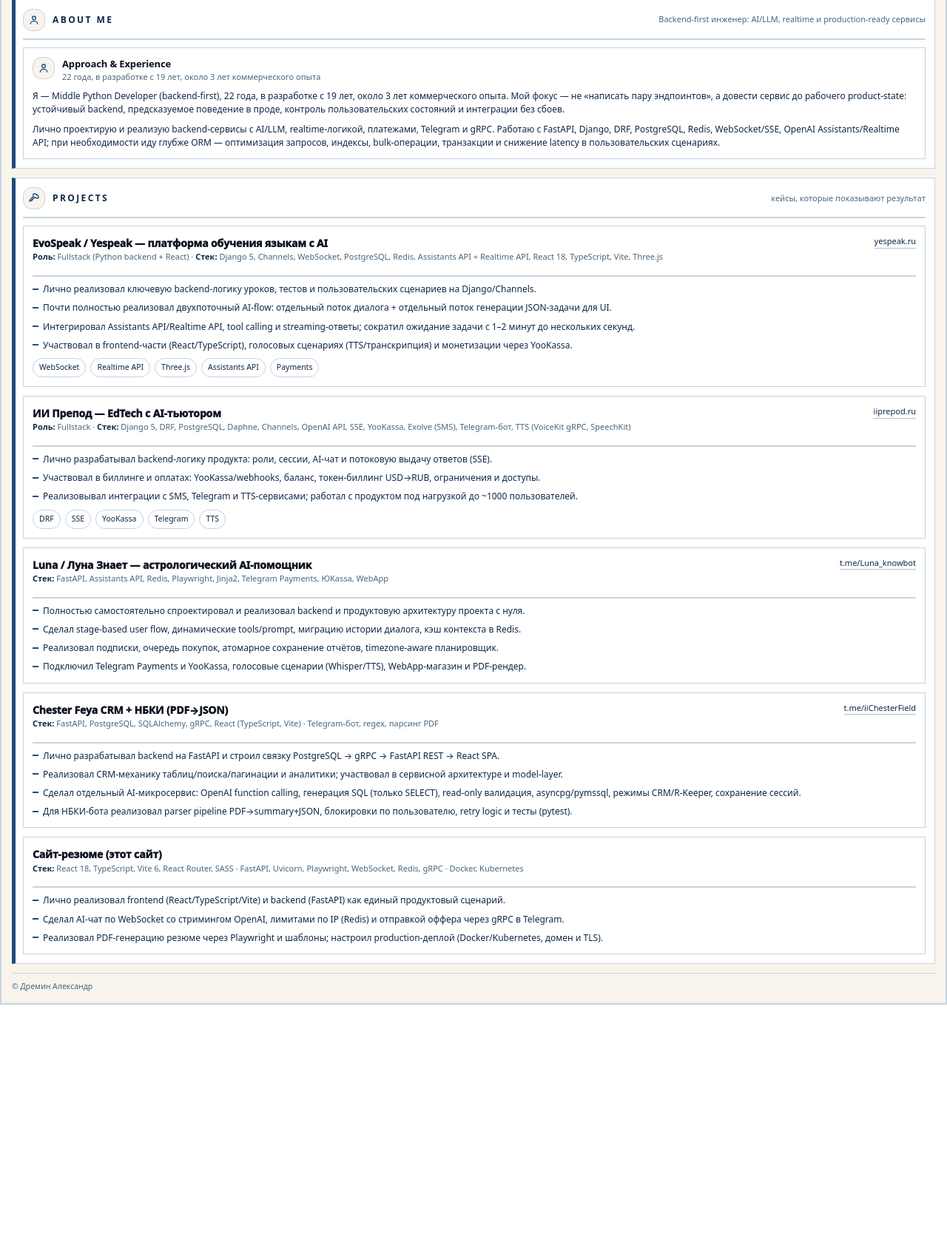
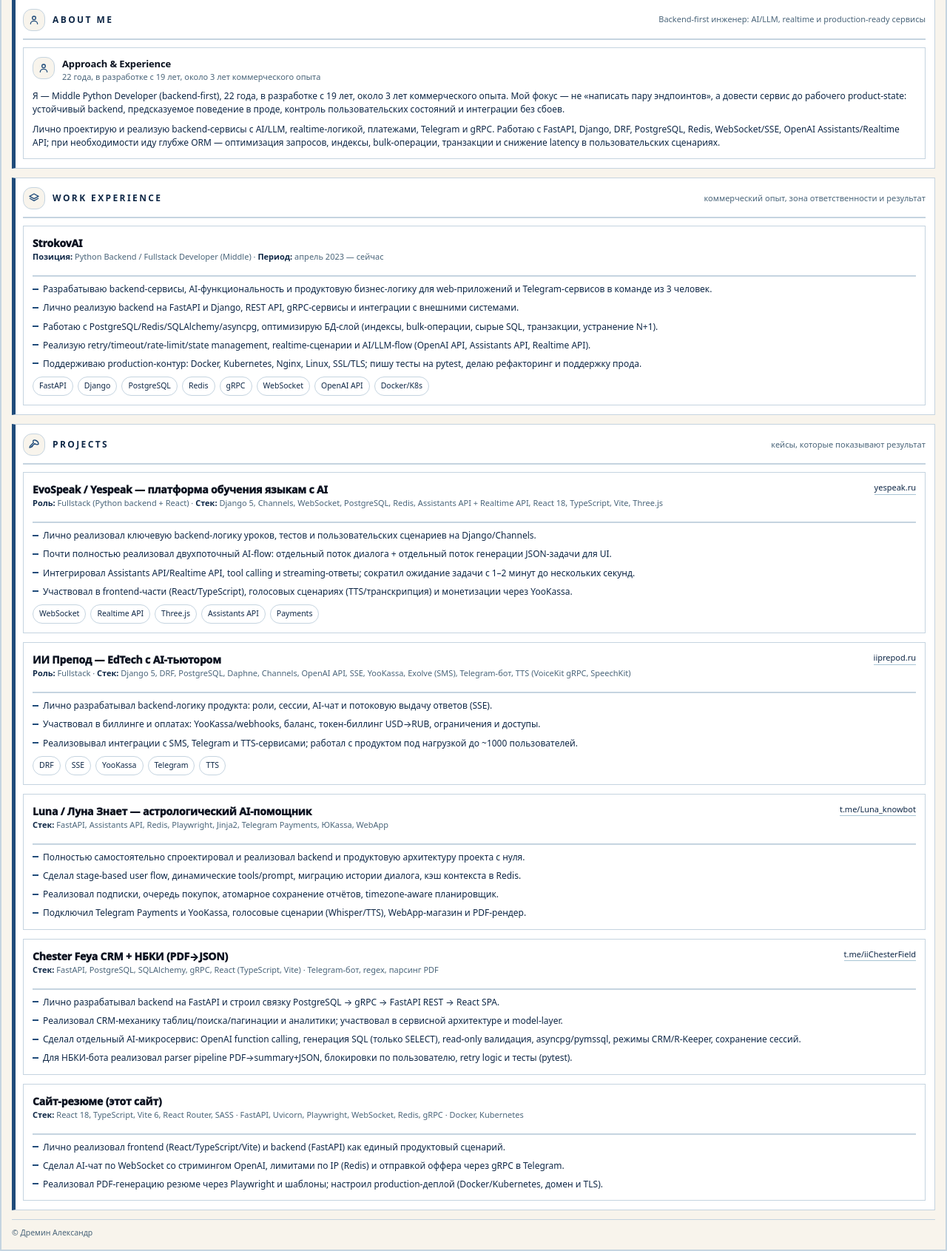
Before and after one commit to azora929/myResume, a Python web app: template webApp/assets/templates/template.html in a window 1280 px wide. Shown: the part 194-1885 px from the top of the page at 74% size. Before the commit the page ends 1552 px from the top, so only its background shows below. Run offline with Jinja, Linux system fonts and the light colour scheme; the template is opened without the code that fills it, so the values that code supplies are empty.

Commit message:
Изменение текстов

```diff
--- a/webApp/assets/templates/template.html
+++ b/webApp/assets/templates/template.html
@@ -356,6 +356,45 @@
       </div>
     </section>
 
+    <!-- WORK EXPERIENCE -->
+    <section class="strip">
+      <div class="strip-h">
+        <div class="left">
+          <span class="ico"><svg class="i-lg"><use href="#m-stack"/></svg></span>
+          <h2 class="strip-title">Work Experience</h2>
+        </div>
+        <p class="strip-note">коммерческий опыт, зона ответственности и результат</p>
+      </div>
+
+      <article class="proj">
+        <div class="proj-top">
+          <div>
+            <p class="proj-name">StrokovAI</p>
+            <p class="meta"><b>Позиция:</b> Python Backend / Fullstack Developer (Middle) · <b>Период:</b> апрель 2023 — сейчас</p>
+          </div>
+        </div>
+
+        <ul class="bul">
+          <li>Разрабатываю backend-сервисы, AI-функциональность и продуктовую бизнес-логику для web-приложений и Telegram-сервисов в команде из 3 человек.</li>
+          <li>Лично реализую backend на FastAPI и Django, REST API, gRPC-сервисы и интеграции с внешними системами.</li>
+          <li>Работаю с PostgreSQL/Redis/SQLAlchemy/asyncpg, оптимизирую БД-слой (индексы, bulk-операции, сырые SQL, транзакции, устранение N+1).</li>
+          <li>Реализую retry/timeout/rate-limit/state management, realtime-сценарии и AI/LLM-flow (OpenAI API, Assistants API, Realtime API).</li>
+          <li>Поддерживаю production-контур: Docker, Kubernetes, Nginx, Linux, SSL/TLS; пишу тесты на pytest, делаю рефакторинг и поддержку прода.</li>
+        </ul>
+
+        <div class="chips">
+          <span class="chip">FastAPI</span>
+          <span class="chip">Django</span>
+          <span class="chip">PostgreSQL</span>
+          <span class="chip">Redis</span>
+          <span class="chip">gRPC</span>
+          <span class="chip">WebSocket</span>
+          <span class="chip">OpenAI API</span>
+          <span class="chip">Docker/K8s</span>
+        </div>
+      </article>
+    </section>
+
     <!-- PROJECTS -->
     <section class="strip">
       <div class="strip-h">
--- a/webApp/reactFrontEnd/src/components/projects/ProjectsSection.tsx
+++ b/webApp/reactFrontEnd/src/components/projects/ProjectsSection.tsx
@@ -14,7 +14,7 @@ export function ProjectsSection() {
   const titleMeta = useMemo(
     () => ({
       title: "Projects",
-      subtitle: "Проекты, где я отвечал за backend, интеграции OpenAI и “живой” UX со стримингом.",
+      subtitle: "Кейсы из коммерческого опыта в StrokovAI: мой личный вклад в backend, AI-интеграции и production-реализацию.",
     }),
     []
   );
```
Also changed, not shown: webApp/reactFrontEnd/src/pages/main/MainPage.tsx (+19 -0 lines).
